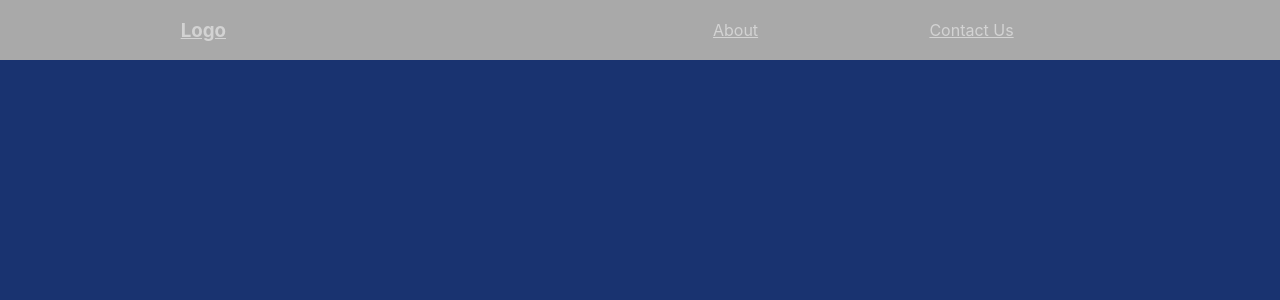
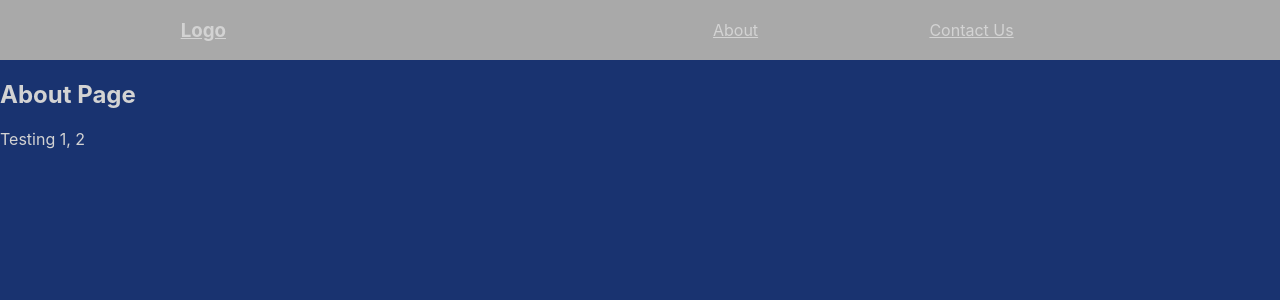
Before and after one commit to BlakeMcD/movie-matcher-project, a React (Create React App) app: page /about in a window 1280 px wide. Shown: the top 300 px of the page. Built offline with nearby package versions, Linux system fonts and the light colour scheme.

Commit message:
got pages working

```diff
--- a/src/App.js
+++ b/src/App.js
@@ -16,9 +16,9 @@ export class App extends Component {
         <div className="topContainer">
           <Nav/>
           <Switch>
-            <Route path="./" exact component={Home}/>
-            <Route path="./about" component={About}/>
-            <Route path="./contactus" component={ContactUs}/>
+            <Route path="/about" component={About}/>
+            <Route path="/contactus" component={ContactUs}/>
+            <Route path="/" exact component={Home}/>
           </Switch>
         </div>
       </Router>
--- a/src/components/Navigation/About.js
+++ b/src/components/Navigation/About.js
@@ -1,6 +1,7 @@
 import React from 'react'
 
-function About() {
+const About = () => {
+    console.log("ABOUT PAGE")
     return (
         <div>
             <h2> About Page </h2>
```
